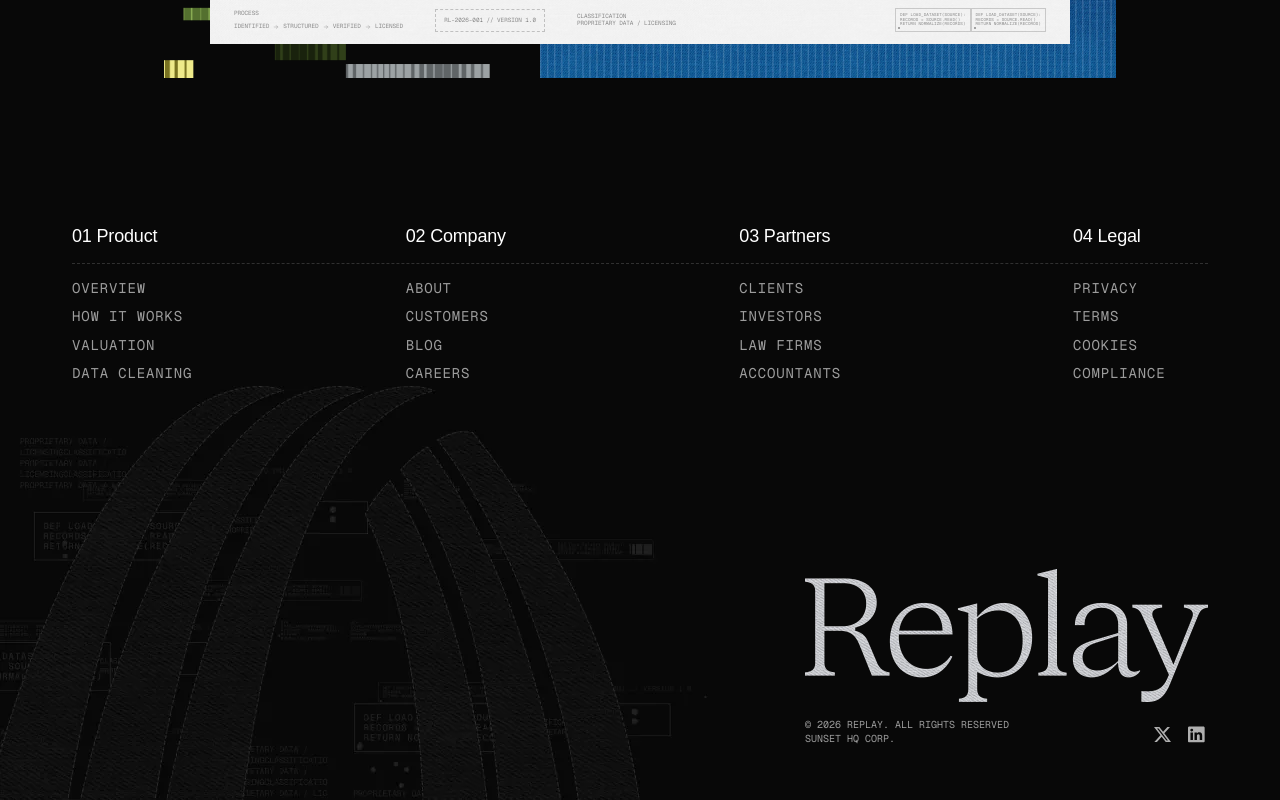
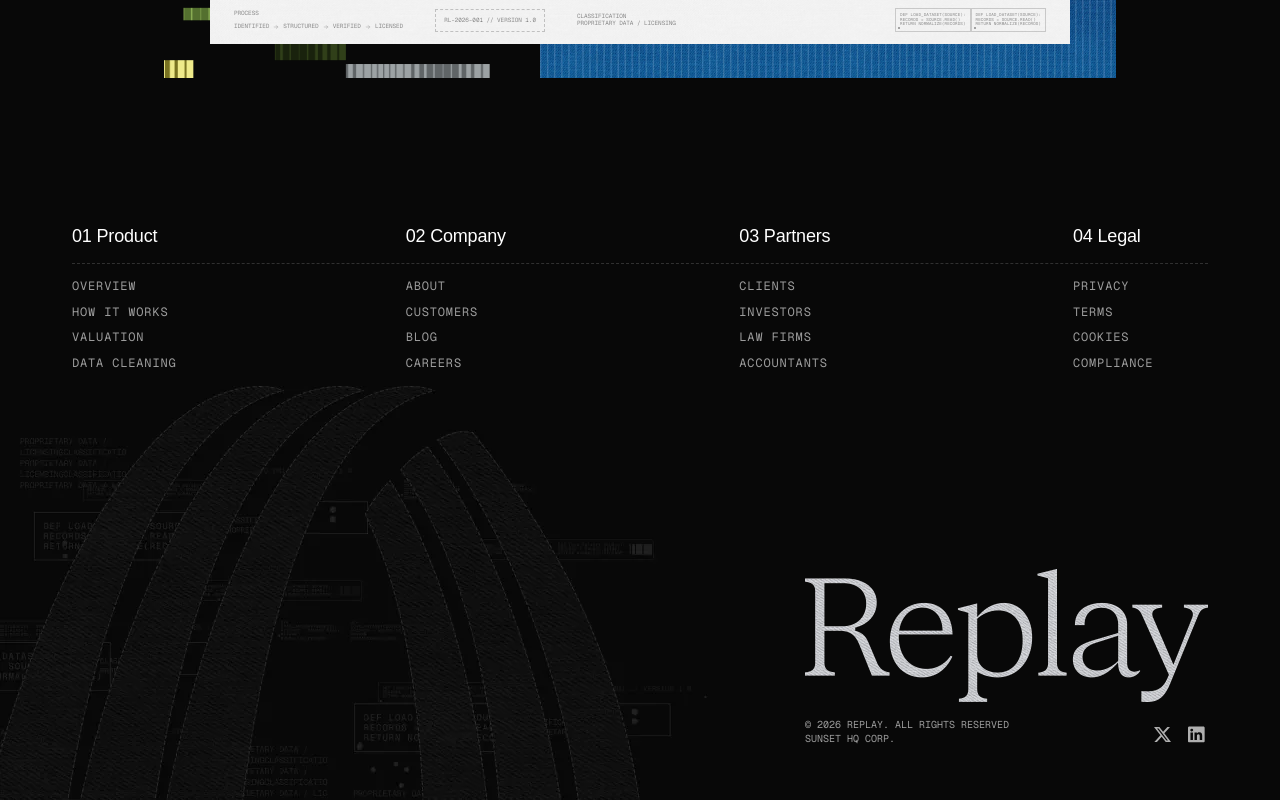
Before and after one commit to PIXELUPLABS/sunsethq, a Next.js app: page /data-and-trust in a window 1280 px wide. Shown: the part 1302-2102 px from the top of the page. Built offline with nearby package versions, Linux system fonts and the light colour scheme; no server answers; a web font is replaced by a local one.

Commit message:
changes for the footer link hover effects and text size

```diff
--- a/modules/landing/components/footer.tsx
+++ b/modules/landing/components/footer.tsx
@@ -22,7 +22,7 @@
             highlighting the one under the cursor. */}
         <nav
           aria-label="Footer"
-          className="relative grid w-full grid-cols-2 gap-x-5 gap-y-10 sm:flex sm:justify-between [&:has(a:hover)_a:not(:hover)]:opacity-40"
+          className="relative grid w-full grid-cols-2 gap-x-5 gap-y-10 sm:flex sm:justify-between [&:has(a:hover)_a:not(:hover)]:opacity-40 [&:has(a:hover)_a:not(:hover)]:delay-0"
         >
           {/* One continuous rule across all four columns, matching the design.
               It sits between the headings and the links without taking part in
@@ -53,7 +53,7 @@
                   <a
                     key={link}
                     href="#"
-                    className="relative w-fit font-mono text-[12px] leading-[1.3] tracking-[0.72px] text-white/60 uppercase transition-opacity duration-300 ease-out sm:text-[14px] sm:tracking-[0.84px] after:absolute after:bottom-0 after:left-0 after:h-px after:w-0 after:bg-white after:transition-[width] after:duration-300 after:ease-out hover:after:w-full"
+                    className="relative w-fit font-mono text-[12px] leading-[1.3] tracking-[0.72px] text-white/60 uppercase transition-opacity delay-150 duration-300 ease-out sm:tracking-[0.84px] after:absolute after:bottom-0 after:left-0 after:h-px after:w-0 after:bg-white after:transition-[width] after:duration-300 after:ease-out hover:after:w-full"
                   >
                     {link}
                   </a>
```
